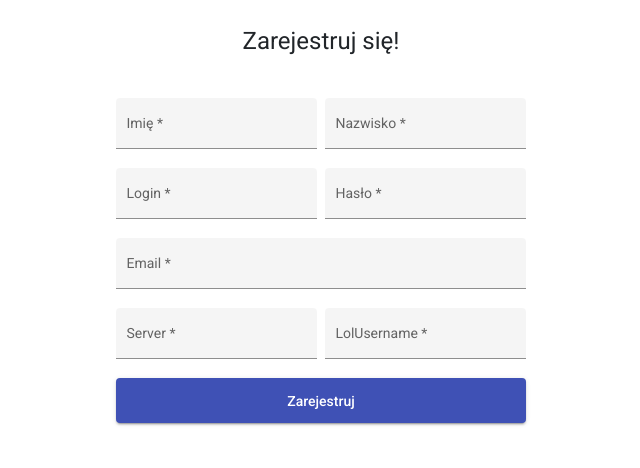
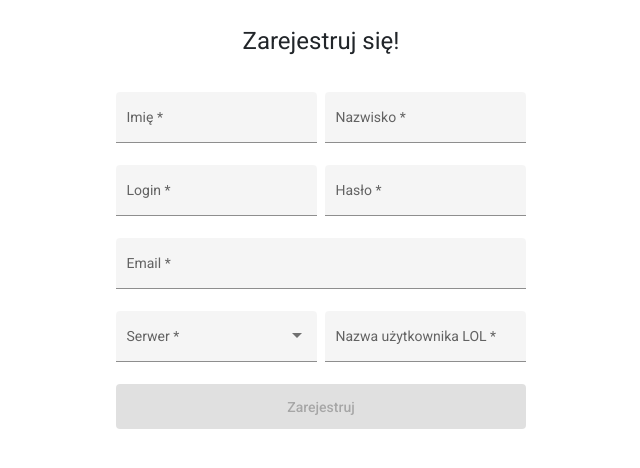
Before and after one commit to TurtleBeatboxer/GamerPsyche, an Angular app in the folder todobackend-master/todoapp-master/: page /register in a window 1280 px wide. Shown: the top 468 px of the page, without its empty margins (319-959 px from the left). Built offline with nearby package versions, Linux system fonts and the light colour scheme.

Commit message:
GP67dropdown

```diff
--- a/todobackend-master/todoapp-master/src/app/app-routing.module.ts
+++ b/todobackend-master/todoapp-master/src/app/app-routing.module.ts
@@ -8,14 +8,12 @@ import { LogoutComponent } from './logout/logout.component';
 import { RegisterComponent } from './register/register.component';
 import { EmailActivationComponent } from './email-activation/email-activation.component';
 import { ActivatedComponent } from './activated/activated.component';
-import { TestComponent } from './test/test.component';
 
 const routes: Routes = [
   { path: '', component: ListComponent, canActivate: [AuthGuardService] },
   { path: 'emailsent', component: EmailActivationComponent },
   { path: 'login', component: LoginComponent },
-  { path: 'activated', component: ActivatedComponent},
-  { path: 'testkurwa', component: TestComponent},
+  { path: 'activated', component: ActivatedComponent },
   {
     path: 'logout',
     component: LogoutComponent,
--- a/todobackend-master/todoapp-master/src/app/register/register.component.css
+++ b/todobackend-master/todoapp-master/src/app/register/register.component.css
@@ -24,3 +24,7 @@ h1 {
   text-align: center;
   padding-top: 25px;
 }
+
+mat-form-field {
+  padding-bottom: 3px;
+}
--- a/todobackend-master/todoapp-master/src/app/register/register.component.html
+++ b/todobackend-master/todoapp-master/src/app/register/register.component.html
@@ -10,46 +10,52 @@
 
           <mat-form-field appearance="fill" class="width-50">
             <mat-label>Imię</mat-label>
-            <input matInput autocomplete="off" formControlName="firstName" required>
+            <input matInput autocomplete="off" formControlName="firstName">
           </mat-form-field>
 
           <mat-form-field appearance="fill" class="width-50 ml-2">
             <mat-label>Nazwisko</mat-label>
-            <input matInput autocomplete="off" formControlName="lastName" required>
+            <input matInput autocomplete="off" formControlName="lastName">
           </mat-form-field>
           <br>
           <mat-form-field appearance="fill" class="width-50">
             <mat-label>Login</mat-label>
-            <input matInput autocomplete="off" formControlName="login" required>
+            <input matInput autocomplete="off" formControlName="login">
           </mat-form-field>
 
           <mat-form-field appearance="fill" class="width-50 ml-2">
             <mat-label>Hasło</mat-label>
-            <input matInput autocomplete="off" formControlName="password" required>
+            <input type='password' matInput autocomplete="off" formControlName="password" placeholder="Min. 8 znaków (Cyfry i litery)">
+            <mat-error *ngIf="profileForm.get('password').errors">{{ this.profileForm.get('password').hasError('pattern')  ? 'Nieprawidłowe hasło' : '' }}</mat-error>
           </mat-form-field>
           <br>
           <mat-form-field appearance="fill" class="width-100">
             <mat-label>Email</mat-label>
-            <input matInput placeholder="Ex. pat@example.com" autocomplete="off" formControlName="email" required>
+            <input matInput placeholder="Ex. pat@example.com" autocomplete="off" formControlName="email">
+            <mat-error *ngIf="profileForm.get('email').errors">{{ this.profileForm.get('email').hasError('email')  ? 'Adres email nieprawidłowy' : '' }}</mat-error>
           </mat-form-field>
           <br>
           <div formGroupName="lolData">
             <mat-form-field appearance="fill" class="width-50">
-              <mat-label>Server</mat-label>
-              <input matInput autocomplete="off" formControlName="lolServer" required>
+              <mat-label>Serwer</mat-label>
+              <mat-select formControlName="lolServer">
+                <mat-option *ngFor="let server of servers" [value]="server.value">
+                  {{server.value}}
+                </mat-option>
+              </mat-select>
+
             </mat-form-field>
 
             <mat-form-field appearance="fill" class="width-50 ml-2">
-              <mat-label>LolUsername</mat-label>
-              <input matInput autocomplete="off" formControlName="lolUsername" required>
+              <mat-label>Nazwa użytkownika LOL  </mat-label>
+              <input matInput autocomplete="off" formControlName="lolUsername">
             </mat-form-field>
             <br>
           </div>
-          <button mat-raised-button color="primary" class="register" type="submit">Zarejestruj</button>
+          <button mat-raised-button color="primary" class="register" type="submit" [disabled]="profileForm.invalid">Zarejestruj</button>
 
         </div>
       </mat-grid-tile>
     </mat-grid-list>
   </form>
-
 </div>
--- a/todobackend-master/todoapp-master/src/app/register/register.component.ts
+++ b/todobackend-master/todoapp-master/src/app/register/register.component.ts
@@ -1,8 +1,11 @@
 import { HttpClient } from '@angular/common/http';
 import { Component, OnInit } from '@angular/core';
-import { Validators, FormArray, FormBuilder } from '@angular/forms';
+import { Validators, FormBuilder } from '@angular/forms';
 import { Router } from '@angular/router';
 
+interface Server {
+  value: string;
+}
 @Component({
   selector: 'app-register',
   templateUrl: './register.component.html',
@@ -11,29 +14,49 @@ import { Router } from '@angular/router';
 export class RegisterComponent implements OnInit {
   profileForm = this.fb.group({
     firstName: ['', Validators.required],
-    lastName: [''],
-    login: ['', Validators.required],
-    email: ['', Validators.required],
-    password: ['', Validators.required],
+    lastName: ['', Validators.required],
+    login: ['',Validators.required],
+    email: ['', [Validators.required, Validators.email]],
+    password: ['', [Validators.required, Validators.pattern(/^(?=.*[A-Za-z])(?=.*\d)[A-Za-z\d]{8,}$/)]],
     lolData: this.fb.group({
       lolServer: ['', Validators.required],
       lolUsername: ['', Validators.required],
-    })
+    }),
   });
 
   constructor(
     private fb: FormBuilder,
     private http: HttpClient,
-    private router: Router,
+    private router: Router
   ) {}
 
   ngOnInit(): void {}
 
   onSubmit(): void {
+    console.log(this.profileForm.value);
     this.http
       .post<any>('http://localhost:8080/user/register', this.profileForm.value)
       .subscribe(() => console.log('rejestracja'));
-    alert('Zatwierdzono formularz');
+    this.profileForm.reset();
     this.router.navigate(['/emailsent']);
   }
+
+
+
+
+
+  servers: Server[] = [
+    { value: 'EUW' },
+    { value: 'EUNE' },
+    { value: 'NA' },
+    { value: 'KR' },
+    { value: 'JP' },
+    { value: 'TR' },
+    { value: 'RU' },
+    { value: 'OCE' },
+    { value: 'LAN' },
+    { value: 'LAS' },
+    { value: 'BR' },
+    { value: 'PBE' },
+  ];
 }
--- a/todobackend-master/todoapp-master/src/app/test/test.component.html
+++ /dev/null
@@ -1 +0,0 @@
-<mat-card>Chujumujudwaibdbsiudbiwuabdisn</mat-card>
--- a/todobackend-master/todoapp-master/src/app/test/test.component.ts
+++ /dev/null
@@ -1,15 +0,0 @@
-import { Component, OnInit } from '@angular/core';
-
-@Component({
-  selector: 'app-test',
-  templateUrl: './test.component.html',
-  styleUrls: ['./test.component.css']
-})
-export class TestComponent implements OnInit {
-
-  constructor() { }
-
-  ngOnInit(): void {
-  }
-
-}
```
Also changed, not shown: todobackend-master/todoapp-master/src/app/app.module.ts (+5 -6 lines), todobackend-master/todoapp-master/src/app/test/test.component.css (deleted), 1 other file (tests, documents, lock files or other folders).
